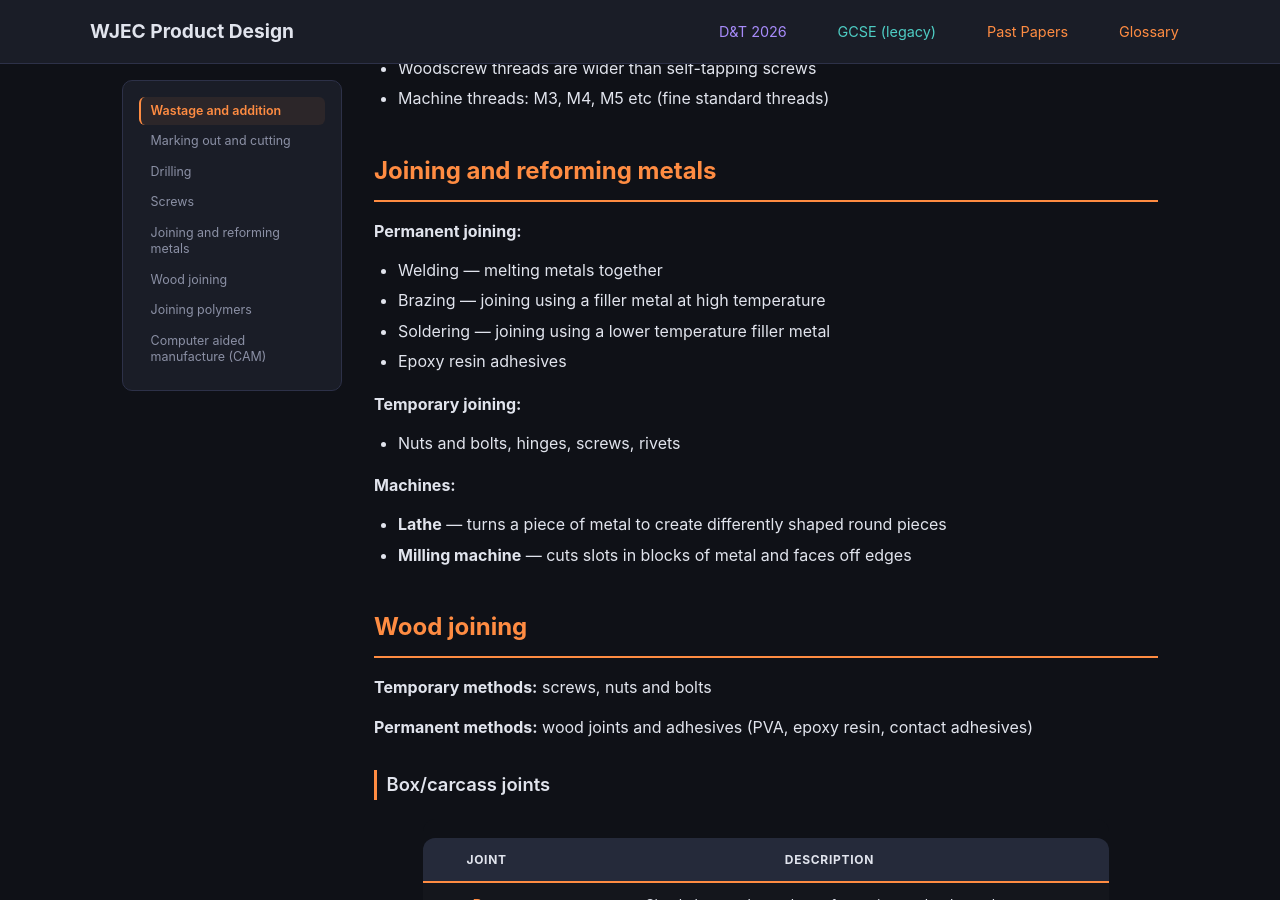
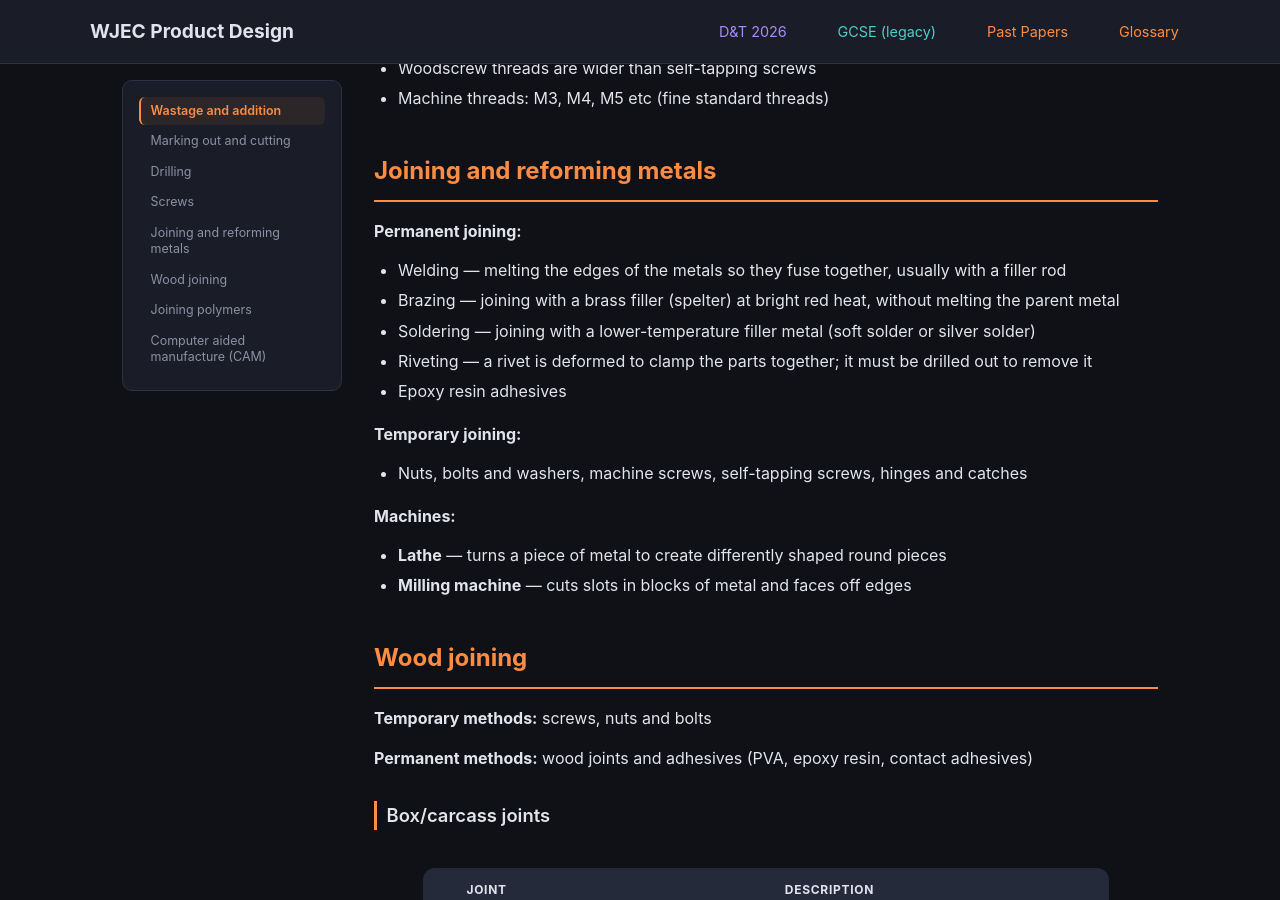
Before and after one commit to jase1979/pd, a Jekyll site: the page built from gcse/unit2/specialist-techniques/index.md, in a window 1280 px wide and 900 px high, scrolled down 1533 px. Built offline with Jekyll 4.4.1, drawn with Linux system fonts in a browser that asks for light colours.

Commit message:
fix(gcse/specialist-techniques): classify rivets as permanent joining
Co-Authored-By: Claude Opus 5.5 <noreply@anthropic.com>
Claude-Session: https://claude.ai/code/session_01DpfhjA9JZdn9Fs3Y2Cfuwh

```diff
--- a/gcse/unit2/specialist-techniques/index.md
+++ b/gcse/unit2/specialist-techniques/index.md
@@ -50,13 +50,14 @@ Screws come with different head types:
 ## Joining and reforming metals
 
 **Permanent joining:**
-- Welding — melting metals together
-- Brazing — joining using a filler metal at high temperature
-- Soldering — joining using a lower temperature filler metal
+- Welding — melting the edges of the metals so they fuse together, usually with a filler rod
+- Brazing — joining with a brass filler (spelter) at bright red heat, without melting the parent metal
+- Soldering — joining with a lower-temperature filler metal (soft solder or silver solder)
+- Riveting — a rivet is deformed to clamp the parts together; it must be drilled out to remove it
 - Epoxy resin adhesives
 
 **Temporary joining:**
-- Nuts and bolts, hinges, screws, rivets
+- Nuts, bolts and washers, machine screws, self-tapping screws, hinges and catches
 
 **Machines:**
 - **Lathe** — turns a piece of metal to create differently shaped round pieces
```
